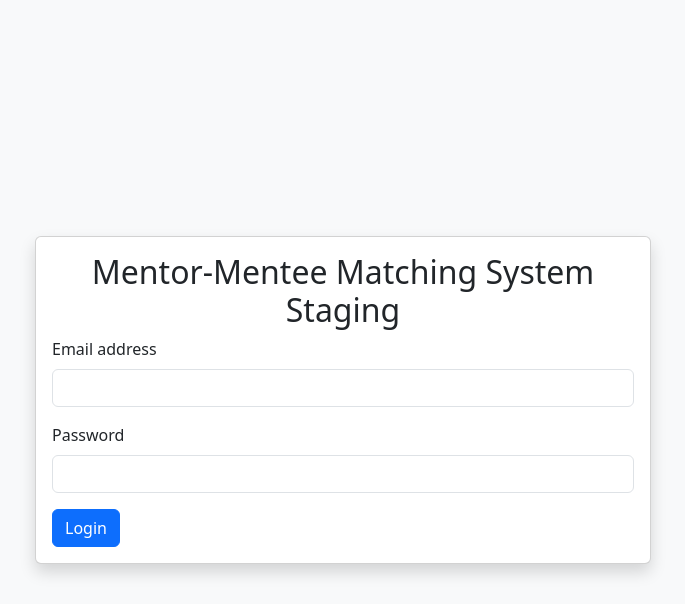
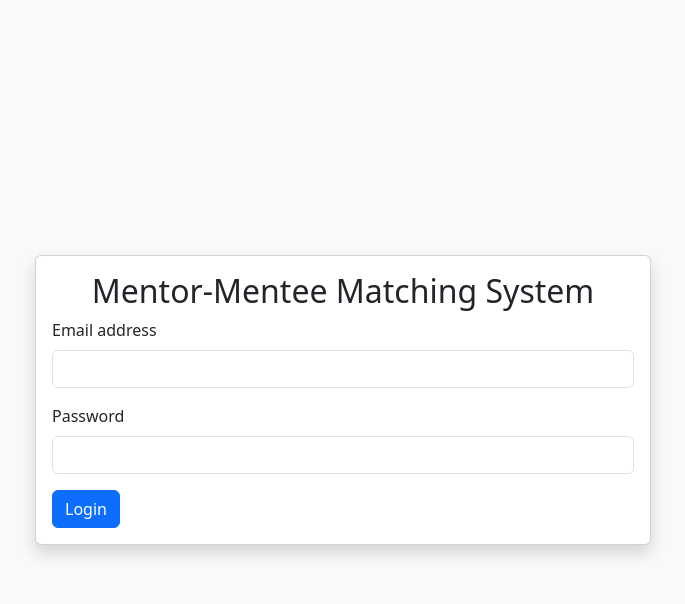
Before and after one commit to DamienCahill/devops_ca2, a Flask app: page /login in a window 1280 px wide. Shown: the top 604 px of the page, without its empty margins (297-982 px from the left). Run offline with Flask 2, Linux system fonts and the light colour scheme; some libraries are stand-ins or nearby versions.

Commit message:
fix heading

```diff
--- a/templates/login.html
+++ b/templates/login.html
@@ -5,7 +5,7 @@
       <div class="col-sm-8 col-md-6">
         <div class="card shadow">
           <div class="card-body">
-            <h2 class="text-center"> Mentor-Mentee Matching System Staging</h2>
+            <h2 class="text-center"> Mentor-Mentee Matching System</h2>
             {% with messages = get_flashed_messages(with_categories=true) %}
               {% if messages %}
                 {% for category, message in messages %}
```
Also changed, not shown: .github/workflows/pipeline.yaml.
